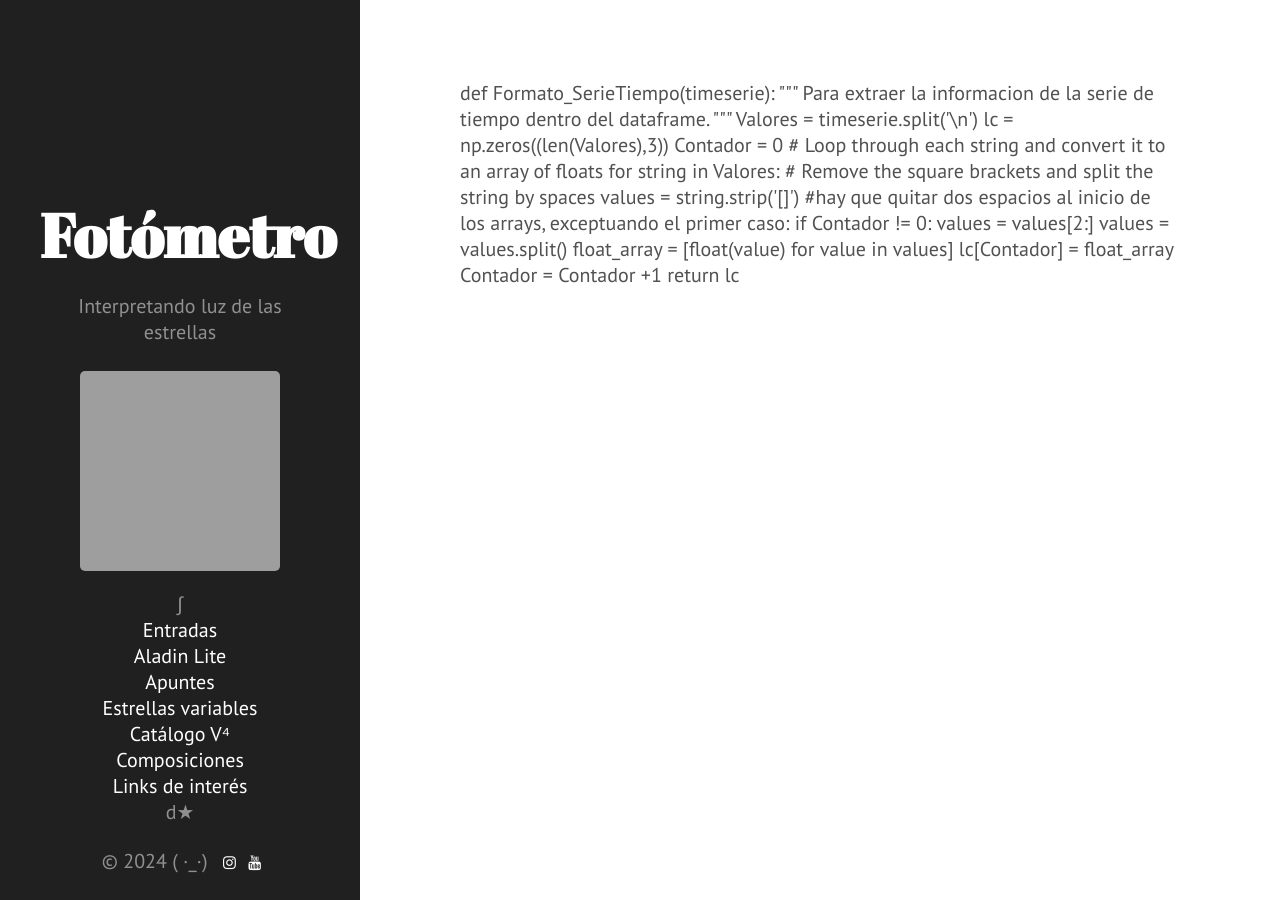
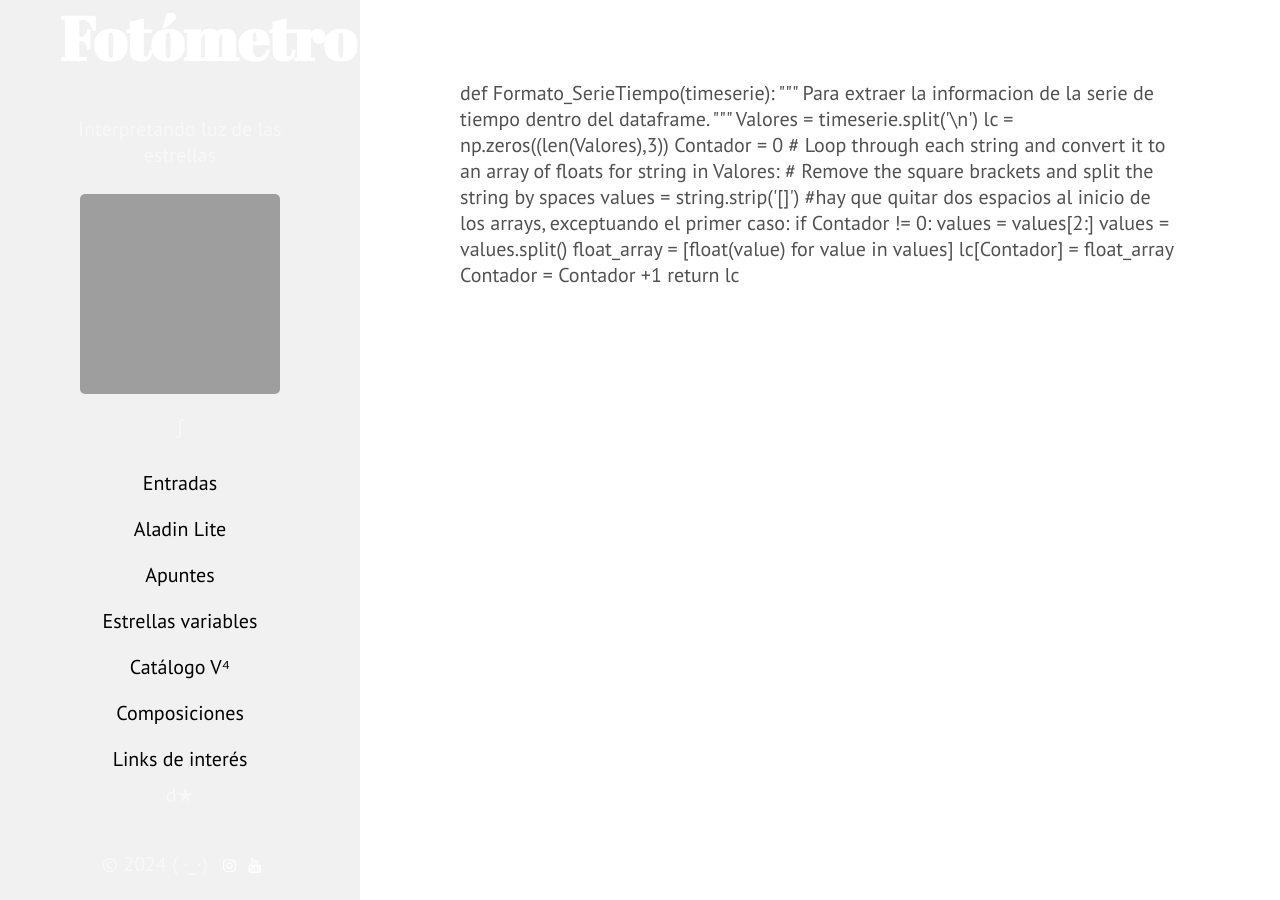
Before and after one commit to nicomedinap/nicomedinap.github.io, a Jekyll site: the page built from ModulosPhD.md, in a window 1280 px wide. Built offline with Jekyll 4.4.1, drawn with Linux system fonts in a browser that asks for light colours; grey boxes are pictures that could not be loaded.

Commit message:
Update sidebar.html

```diff
--- a/_includes/sidebar.html
+++ b/_includes/sidebar.html
@@ -1,31 +1,81 @@
 <!DOCTYPE html>
 <html>
 <head>
+<link rel="stylesheet" href="https://cdnjs.cloudflare.com/ajax/libs/font-awesome/4.7.0/css/font-awesome.min.css">
+<style>
+    /* Estilos generales */
+    body, html {
+      margin: 0;
+      padding: 0;
+    }
 
-<link rel="stylesheet" href="https://cdnjs.cloudflare.com/ajax/libs/font-awesome/4.7.0/css/font-awesome.min.css">
+    .sidebar {
+      background-color: #f1f1f1; /* Color de fondo del sidebar */
+      overflow-x: hidden;
+    }
 
-<style>
-    .fa{
+    .container {
+      display: flex;
+      flex-direction: column;
+      justify-content: space-between;
+      height: 100vh; /* Ajusta la altura del sidebar al 100% del viewport */
+    }
+
+    .sidebar-about, .sidebar-nav {
+      padding: 20px; /* Espaciado interno */
+    }
+
+    .sidebar-nav-item a {
+      display: block;
+      padding: 10px 0; /* Espaciado interno */
+      color: black; /* Color del texto */
+      text-decoration: none;
+    }
+
+    .sidebar-nav-item a:hover {
+      background-color: #ddd; /* Color de fondo al pasar el mouse */
+    }
+
+    .fa {
       padding: 10px;
       font-size: 15px;
       width: 0px;
     }
 
-    .fa:hover{
-        opacity: 0.7;
+    .fa:hover {
+      opacity: 0.7;
     }
 
-    .fa-youtube{
+    .fa-youtube {
       color: gray;
     }
 
-    .fa-instagram{
+    .fa-instagram {
       color: gray;
     }
 
     /* Estilo para la sección activa */
     .active-section {
       text-decoration: underline;
+    }
+
+    /* Media query para dispositivos con un ancho máximo de 700px */
+    @media screen and (max-width: 700px) {
+      .sidebar {
+        width: 100%; /* Ocupa todo el ancho del viewport */
+      }
+
+      .container {
+        height: auto; /* Autoajuste de la altura */
+      }
+
+      .sidebar-about, .sidebar-nav {
+        padding: 10px; /* Espaciado interno reducido */
+      }
+
+      .sidebar-nav-item a {
+        padding: 8px 0; /* Espaciado interno reducido */
+      }
     }
 </style>
 </head>
@@ -87,7 +137,5 @@
   </div>
 </div>
 
-
-
 </body>
 </html>
```
